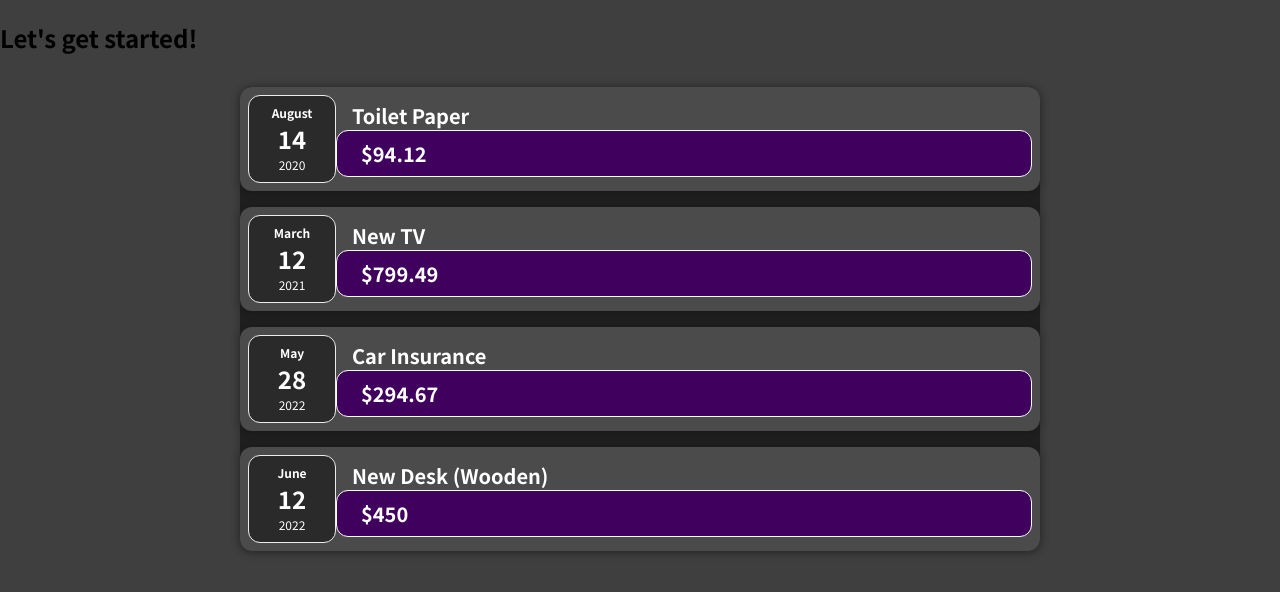
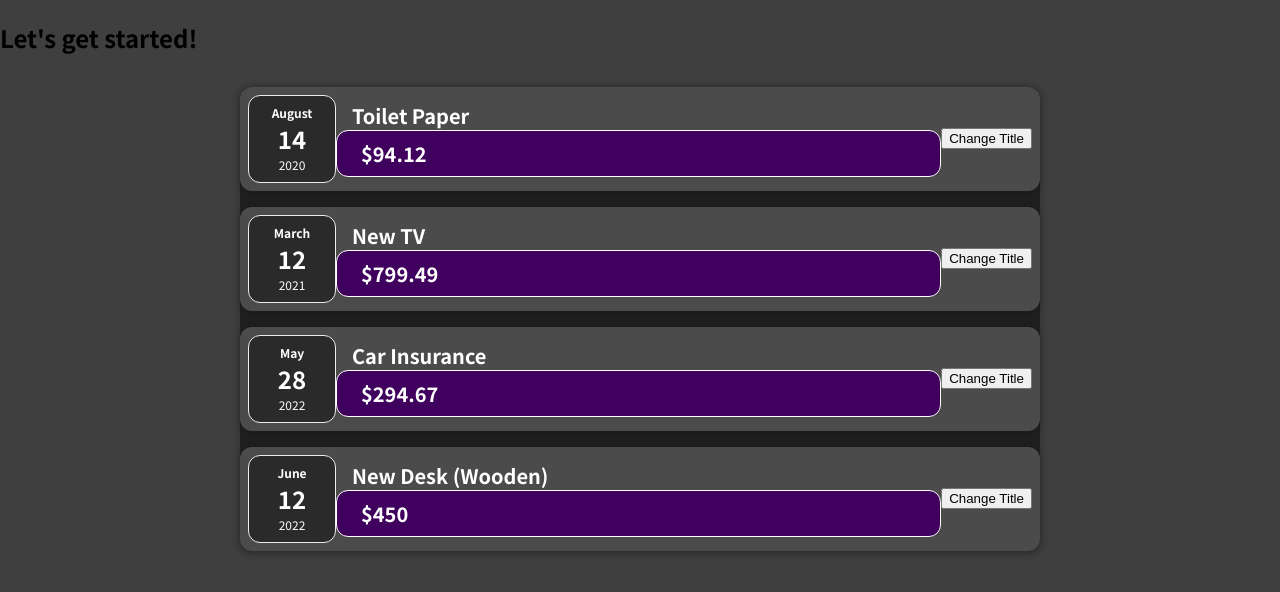
Before and after one commit to Koko-Dev/expense-tracker, a React (Create React App) app: page / in a window 1280 px wide. Shown: the top 592 px of the page. Built offline with nearby package versions, Linux system fonts and the light colour scheme.

Commit message:
In ExpenseItem.js, add button to be able to change the props.title; import useState and assign to props.title that React may reevaluate

```diff
--- a/src/components/Expenses/ExpenseItem.js
+++ b/src/components/Expenses/ExpenseItem.js
@@ -1,18 +1,25 @@
-import React from 'react';
+import React, { useState } from 'react';
 import ExpenseDate from './ExpenseDate';
 import Card from '../UI/Card';
 import './ExpenseItem.css';
 
 const ExpenseItem = (props) => {
+	const [title, setTitle] = useState(props.title);
+
+	const clickHandler = () => {
+		setTitle('Updated');
+		console.log('Updated!');
+	}
 	return (
 		<Card className="expense-item">
 			<ExpenseDate date={props.date}/>
 			<div className="expense-item__description">
-				<h2>{props.title}</h2>
+				<h2>{title}</h2>
 				<div className="expense-item__price">
 					${props.amount}
 				</div>
 			</div>
+			<button onClick={clickHandler}>Change Title</button>
 		</Card>
 	)
 }
```
